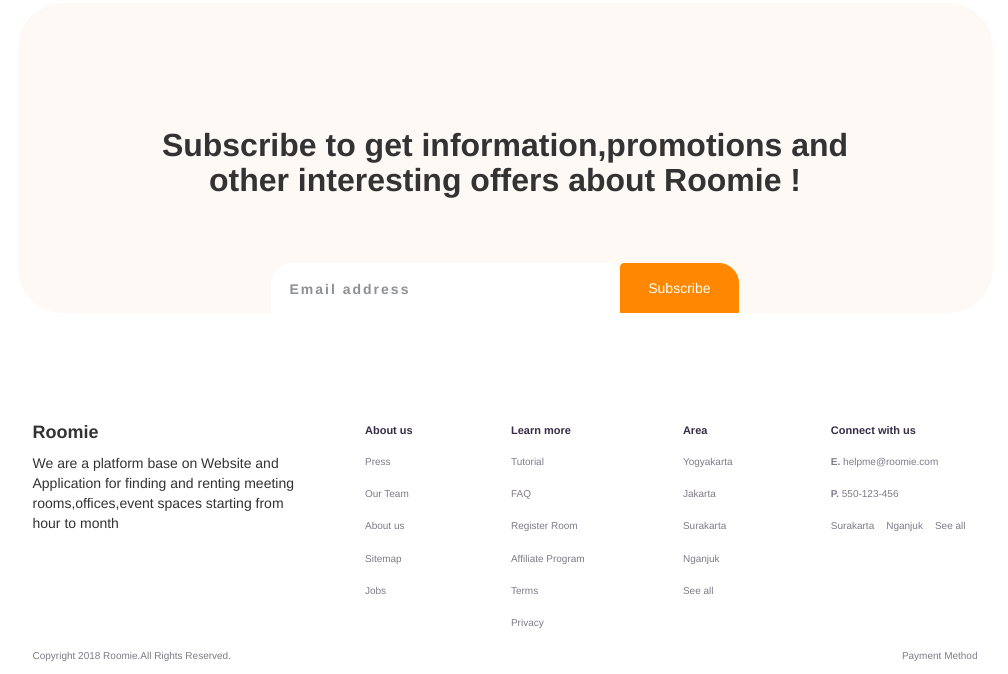
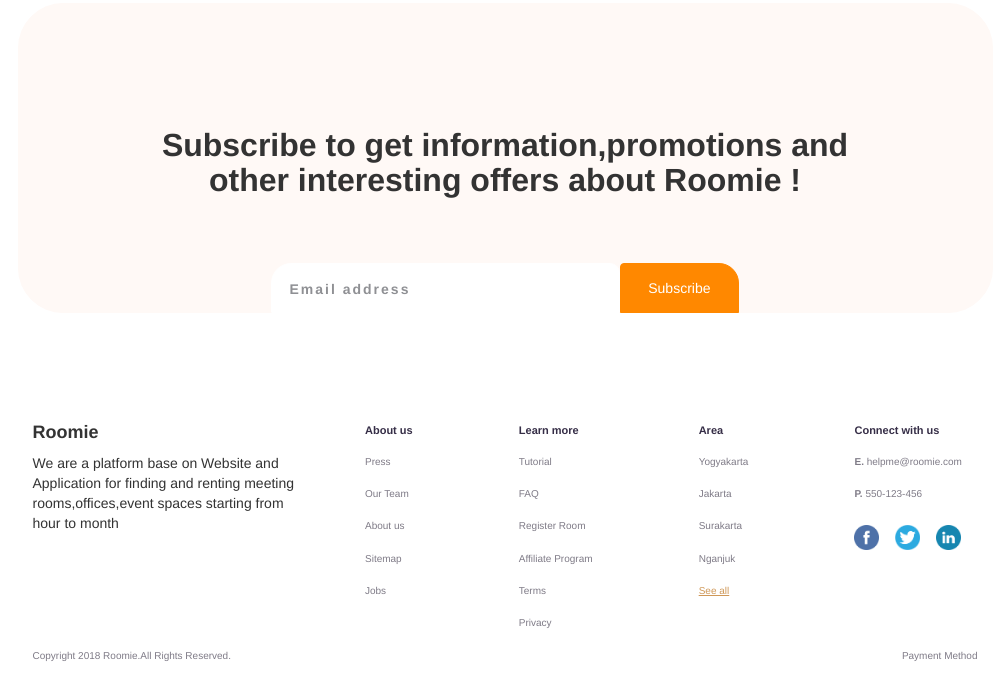
Before and after one commit to orestis-kaplan/dribble-portfolio, a plain HTML site: page index.html in a window 1280 px wide. Shown: the part 3222-3896 px from the top of the page, without its empty margins (135-1143 px from the left). Drawn offline with nearby package versions, Linux system fonts and the light colour scheme.

Commit message:
Add last changes

```diff
--- a/index.html
+++ b/index.html
@@ -215,15 +215,15 @@
                         <li>Jakarta</li>
                         <li>Surakarta</li>
                         <li>Nganjuk</li>
-                        <li>See all</li>
+                        <li style="color: #cf9858; text-decoration: underline;">See all</li>
                     </ul>
                     <ul>
                         <span class="footer-titles">Connect with us</span>
                         <li><b>E. </b>helpme@roomie.com</li>
                         <li><b>P. </b>550-123-456</li>
-                        <li class="social">Surakarta</li>
-                        <li class="social">Nganjuk</li>
-                        <li class="social">See all</li>
+                        <li class="social-fb"></li>
+                        <li class="social-twi"></li>
+                        <li class="social-linked"></li>
                     </ul>
                 </div>
             </div>
--- a/styles/styles.css
+++ b/styles/styles.css
@@ -458,6 +458,25 @@ ul li{
     font-size: 10px;
     color: #7f7b87;
 }
+.social-fb,.social-twi,.social-linked{
+    background-size: cover;
+    width: 25px;
+    height: 25px;
+    float: left;
+    margin-right: 16px;
+    margin-top: 15px;
+}
+.social-fb{
+    background-image: url('../images/facebook.png');
+}
+.social-twi{
+    background-image: url('../images/twitter.png');
+    background-position: center;
+    background-size: 80px;
+}
+.social-linked{
+    background-image: url('../images/linkedin.png');
+}
 @media only screen and (min-width: 320px) {
     .description{
         width: 85%;
```
Also changed, not shown: images/facebook.png (added), images/linkedin.png (added), images/twitter.png (added).
